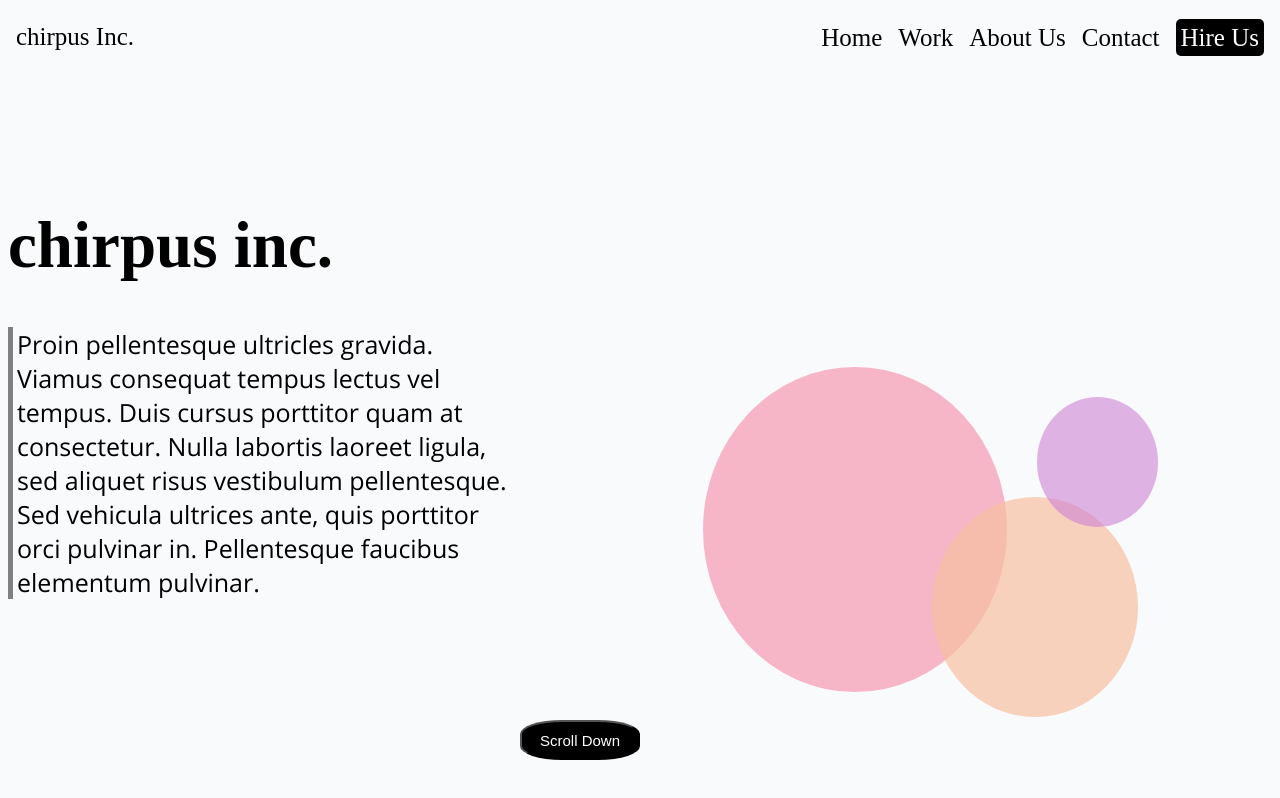
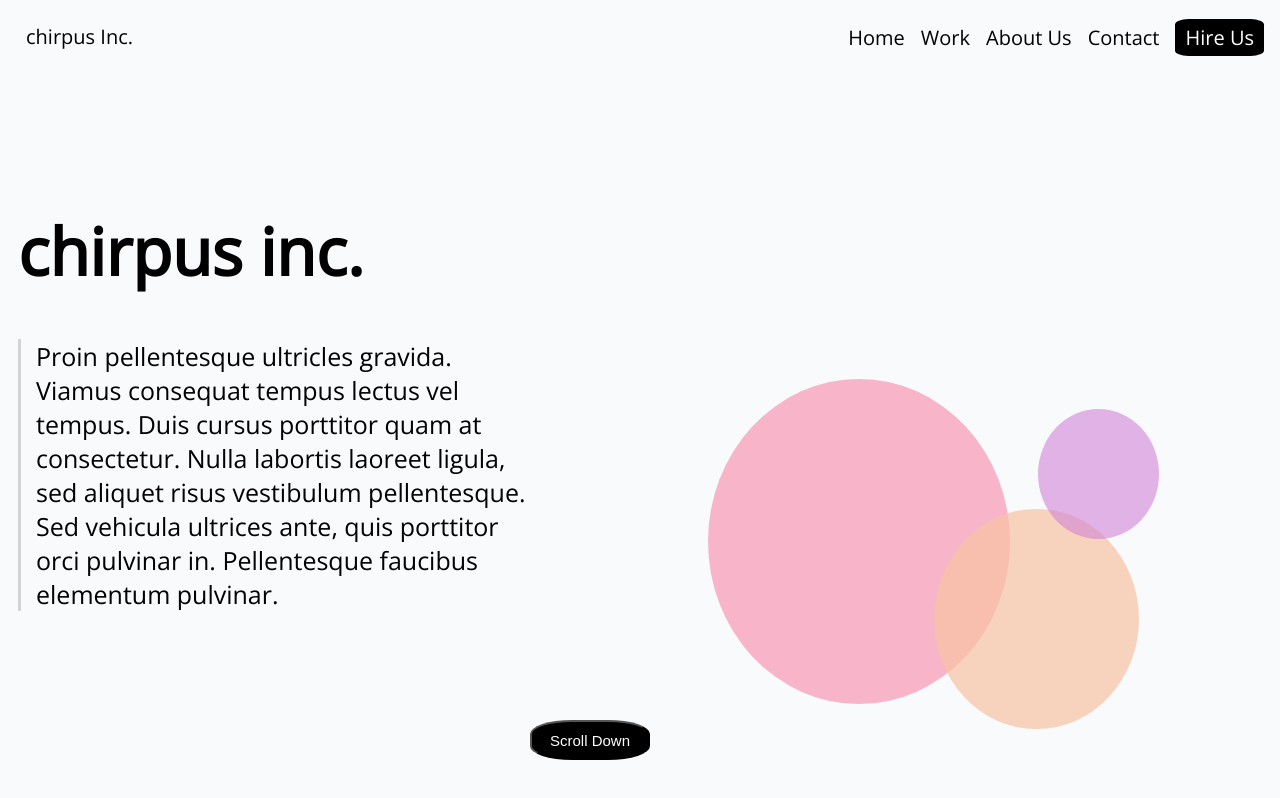
Before and after one commit to Michch333/Lab01GCMTC, a plain HTML site: page index.html in a window 1280 px wide. Drawn offline with nearby package versions, Linux system fonts and the light colour scheme.

Commit message:
added font finally, adjusted buttons a bit and added hover effect. Circles are now with correct Z index. Links still lead no where

```diff
--- a/index.css
+++ b/index.css
@@ -1,20 +1,20 @@
-@font-face {
-    font-family: 'myFirstFont';
-    src: url(/OpenSans-Regular.ttf);
-}
+@import url('https://fonts.googleapis.com/css?family=Open+Sans');
+
 
 html {
     background-color: #f9fafc;
+    margin-left: 10px;
 }
 
-.font {
-    font-family: 'myFirstFont';
+body {
+    font-family: 'Open Sans', sans-serif;
 }
+
 
 a {
     text-decoration: none;
     color: black;
-    font-size: 25px;
+    font-size: 20px;
     height: 30px;
 }
 
@@ -53,8 +53,11 @@ li {
 #hireus {
     background-color: black;
     color: white;
-    border-radius: 5px;
+    border-radius: 15%;
     padding: 5px;
+    padding-left: 10px;
+    padding-right: 10px;
+    font-size: 20px;
 }
 
 .bottomhalf {
@@ -68,8 +71,8 @@ li {
     display: inline-flex;
     width: 40%;
     padding-right: 25px;
-    padding-left: 4px;
-    border-left: 5px solid grey;
+    padding-left: 15px;
+    border-left: 3px solid lightgrey;
     height: 100%;
 }
 
@@ -92,6 +95,7 @@ li {
     position: relative;
     left: 10%;
     top: 40px;
+    z-index: 3;
 }
 
 #circle2 {
@@ -102,6 +106,7 @@ li {
     position: relative;
     right: 2%;
     top: 170px;
+    z-index: 3;
 }
 
 #circle3 {
@@ -112,6 +117,7 @@ li {
     position: relative;
     right: 18%;
     top: 70px;
+    z-index: 3;
 }
 
 #chirpus {
@@ -138,3 +144,18 @@ button#scroll {
     margin-top: 30px;
     font-size: 15px;
 }
+
+#scroll:hover {
+    background-color: lightgrey;
+    color: black;
+}
+
+.navitem:hover {
+    background-color: lightgrey;
+    color: black;
+}
+
+#hireus:hover {
+    background-color: lightgrey;
+    color: black;
+}
```
